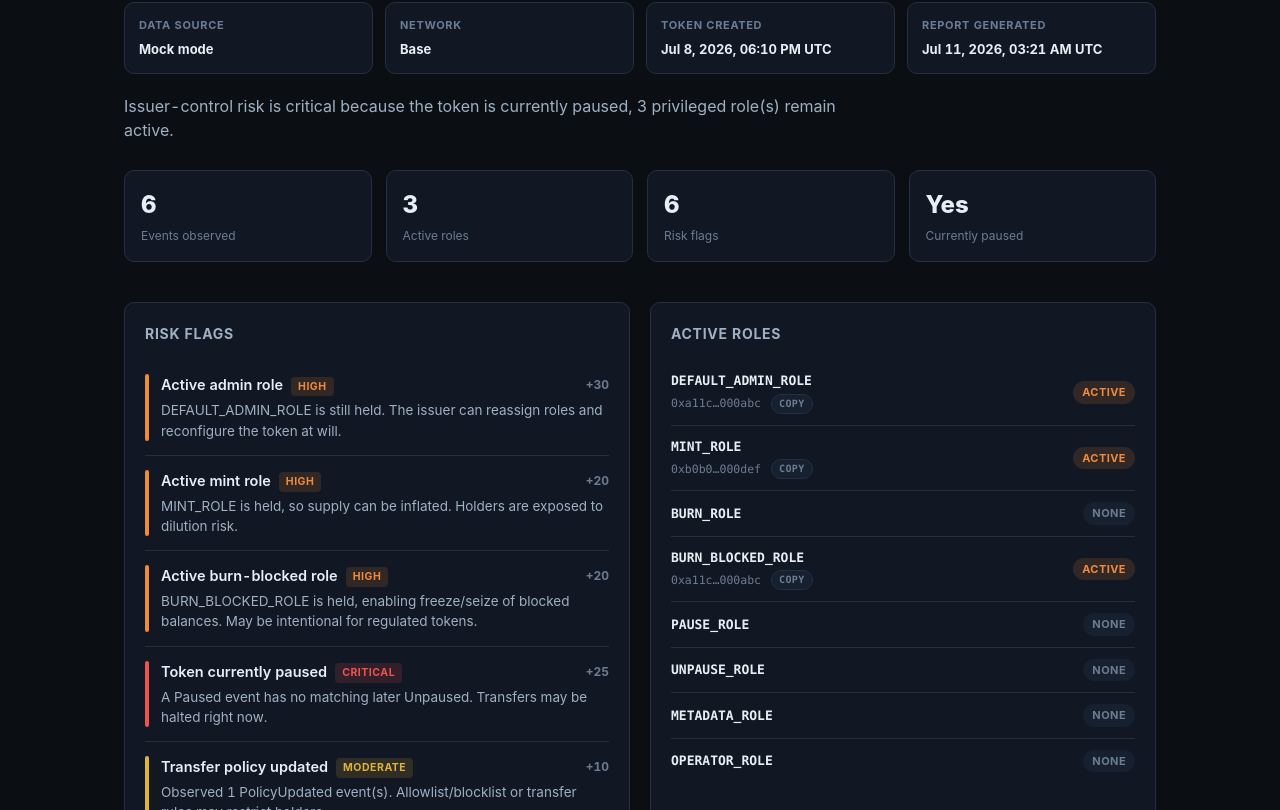
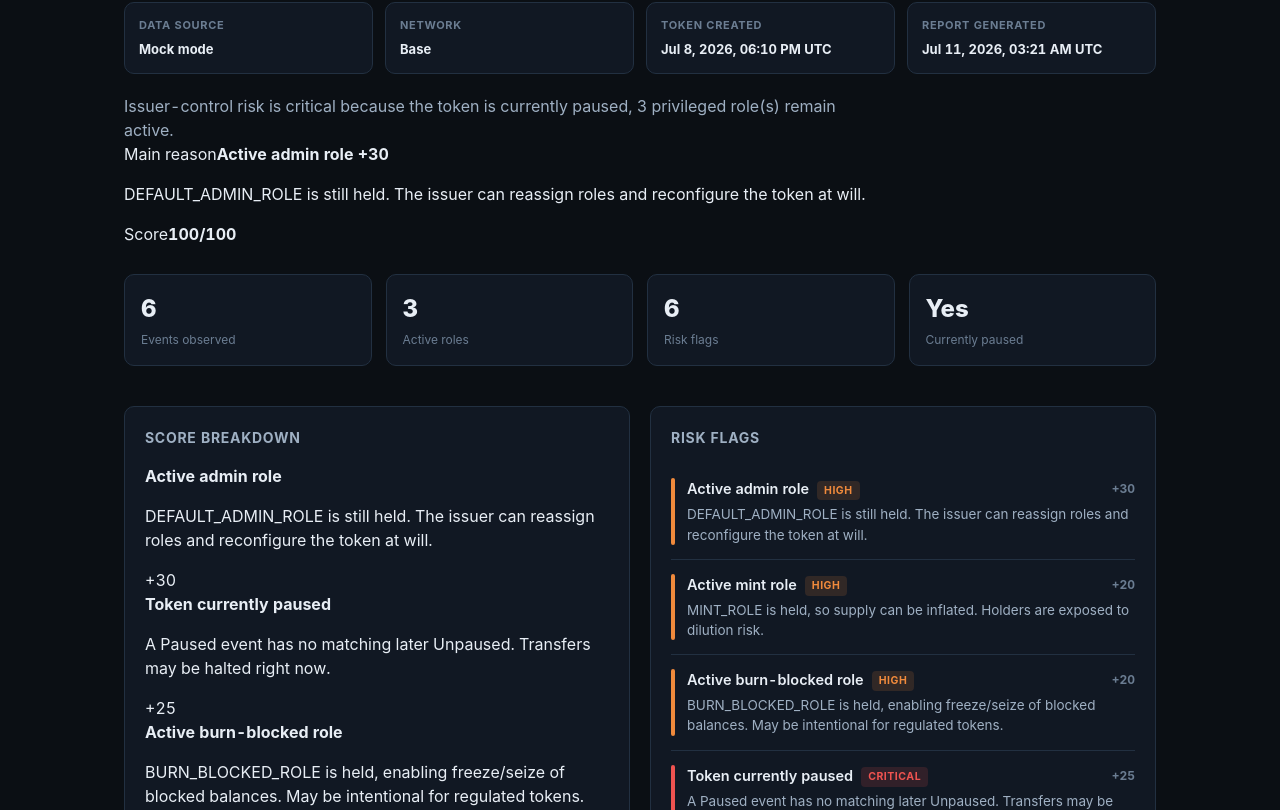
Before and after one commit to Anton-dot911/b20-watcher, a Next.js app: page /tokens/0xb200000000000000000000000000000000000001 in a window 1280 px wide. Shown: the part 270-1080 px from the top of the page. Built offline with nearby package versions, Linux system fonts and the light colour scheme.

Commit message:
feat: explain risk scores

```diff
--- a/app/tokens/[address]/page.tsx
+++ b/app/tokens/[address]/page.tsx
@@ -5,6 +5,10 @@ import { CopyValue } from "@/components/CopyValue";
 import { RiskBadge } from "@/components/RiskBadge";
 import { normalizeAddress } from "@/lib/address";
 import { B20_NETWORK, dataModeLabel } from "@/lib/config";
+import {
+  explainRiskScore,
+  formatScoreReason,
+} from "@/lib/score-explanation";
 import { getB20RiskReport, getB20Token } from "@/lib/data-source";
 import type { B20Event, RiskLevel, RiskSeverity } from "@/lib/types";
 import styles from "./page.module.css";
@@ -129,6 +133,8 @@ export default async function TokenReportPage({
     );
   }
 
+  const scoreExplanation = explainRiskScore(report);
+
   return (
     <div className="container">
       <Link href="/" className={styles.back}>
@@ -181,6 +187,18 @@ export default async function TokenReportPage({
 
       <p className={styles.summary}>{report.summary}</p>
 
+      <div className={styles.scoreBreakdown}>
+        <div>
+          <span className={styles.breakdownLabel}>Main reason</span>
+          <strong>{formatScoreReason(scoreExplanation.mainReason)}</strong>
+          <p>{scoreExplanation.mainReason.description}</p>
+        </div>
+        <div className={styles.breakdownTotal}>
+          <span>Score</span>
+          <strong>{scoreExplanation.score}/100</strong>
+        </div>
+      </div>
+
       <div className={styles.statRow}>
         <div className={styles.stat}>
           <div className={styles.statValue}>{report.stats.totalEvents}</div>
@@ -203,6 +221,28 @@ export default async function TokenReportPage({
       </div>
 
       <div className={styles.grid}>
+        <div className={styles.card}>
+          <h2>Score breakdown</h2>
+          {scoreExplanation.hasPositiveReasons ? (
+            <>
+              {scoreExplanation.reasons.map((reason) => (
+                <div key={reason.title} className={styles.breakdownItem}>
+                  <div>
+                    <strong>{reason.title}</strong>
+                    <p>{reason.description}</p>
+                  </div>
+                  <span>+{reason.points}</span>
+                </div>
+              ))}
+              <p className={styles.breakdownNote}>
+                Score is the capped sum of score-bearing risk flags. Maximum displayed score is 100.
+              </p>
+            </>
+          ) : (
+            <p className={styles.mutedText}>No score-bearing flags detected.</p>
+          )}
+        </div>
+
         <div className={styles.card}>
           <h2>Risk flags</h2>
           {report.flags.length === 0 ? (
@@ -240,6 +280,7 @@ export default async function TokenReportPage({
             ))
           )}
         </div>
+      </div>
 
       <div className={styles.card}>
         <h2>Active roles</h2>
@@ -270,7 +311,6 @@ export default async function TokenReportPage({
             </span>
           </div>
         ))}
-        </div>
       </div>
 
       <div className={`${styles.card} ${styles.timeline}`}>
```
Lines whose indentation alone changed are shown as unchanged.
